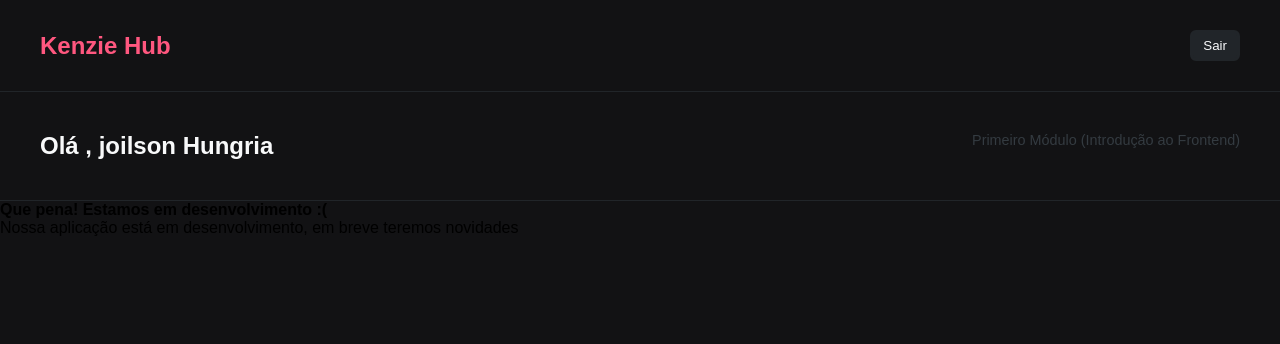
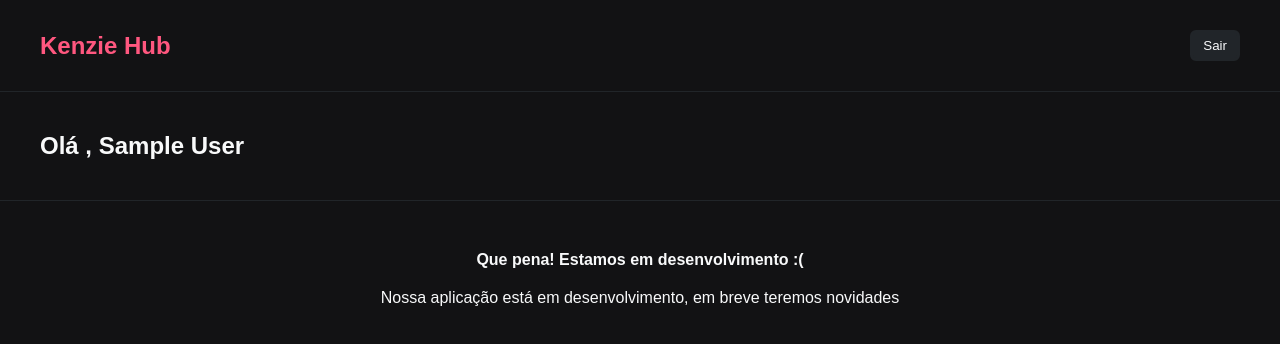
Before and after one commit to Kenzie-Academy-Brasil-Developers/entrega-kenzie-hub-jh, a React (Vite) app in the folder entrega-s3/: page /DashBoard in a window 1280 px wide. Shown: the top 344 px of the page. Built offline with nearby package versions, Linux system fonts and the light colour scheme; sample sign-in values are in the browser's storage.

Commit message:
corrigindo requisições da API

```diff
--- a/entrega-s3/src/Pages/Cadastro/StyleCadastro.js
+++ b/entrega-s3/src/Pages/Cadastro/StyleCadastro.js
@@ -5,7 +5,8 @@ export const StyleCadastro = styled.main`
     display: flex;
     flex-direction: column;
     margin-top: 10px;
-    gap: 20px;
+    gap: 15px;
+
 
 
     > div{
@@ -13,7 +14,7 @@ export const StyleCadastro = styled.main`
         align-items: center;
         justify-content: space-between;
         box-sizing: content-box;
-        width: 100%;
+        width: 95%;
         max-width: 369px;
         margin: 0 auto;
         margin-top: 50px;
@@ -27,11 +28,16 @@ export const StyleCadastro = styled.main`
 
         a{
             color: white;
-            padding: 10px;
+            padding: 10px 20px;
             background-color: var(--color-grey-2);
             border-radius: var(--radius-1);
             font-size: var(--font-title);
             box-sizing: content-box;
+            opacity: 80%;
+        }
+
+        a:hover{
+          opacity: 100%;
         }
 
     }
@@ -43,9 +49,9 @@ export const StyleCadastro = styled.main`
         justify-content: space-between;
         flex-direction: column;
 
-        gap: 20px;
+        gap: 15px;
 
-        width: 100vw;
+        width: 95vw;
         max-width: 369px;
 
         height: 100%;
@@ -54,7 +60,7 @@ export const StyleCadastro = styled.main`
         border-radius: var(--radius-1);
 
         box-sizing: border-box;
-        padding: 25px;
+        padding: 20px 30px;
 
         background-color: var(--color-grey-2);
 
@@ -108,6 +114,7 @@ export const StyleCadastro = styled.main`
             background-color: var(--color-grey-4);
             color: var(--color-grey-5) ;
             font-size: var(--font-title);
+            opacity: 80%;
         }
 
        .imputError{
@@ -120,4 +127,6 @@ export const StyleCadastro = styled.main`
     }
 
 
+
+
 `
--- a/entrega-s3/src/Pages/Cadastro/index.jsx
+++ b/entrega-s3/src/Pages/Cadastro/index.jsx
@@ -2,11 +2,7 @@ import { useForm } from "react-hook-form"
 import { yupResolver } from "@hookform/resolvers/yup"
 import * as yup from "yup"
 import { Link } from "react-router-dom"
-
-
 import {StyleCadastro} from "./StyleCadastro"
-
-import { useEffect } from "react"
 import { api } from "../../API/index.js"
 
 export const Cadastro = () => {
@@ -17,24 +13,23 @@ export const Cadastro = () => {
 
         email: yup.string().required("Preencha este campo")
             .email("Digite um email válido"),
-
         password: yup.string()
+            .required("Preencha este campo")
             .matches(/[a-z]/ , "Deve conter uma letra minuscula")
             .matches(/\d/ , "Deve conter ao menos 1 numero" )
             .matches(/[A-Z]/ , "Deve conter ao menos uma letra maiuscula")
             .matches(/\W|_/ , "Deve conter no minimo caracter especial")
-            .matches(/.{8,}/ , "Deve conter no minimo 8 caracters")
-            .required("Digite sua senha"),
+            .matches(/.{8,}/ , "Deve conter no minimo 8 caracters"),
 
         senhaComfirm: yup.string()
-            .oneOf([yup.ref("senha")] ,  "Comfirmar senha deve ser igual senha")
-            .required("Preencha este campo"),
+            .required("Preencha este campo")
+            .oneOf([yup.ref("password")] ,"Comfirmar senha deve ser igual senha"),
 
         bio: yup.string().required("Preencha este campo"),
 
         contact: yup.string().required("Preencha este campo"),
 
-        modulo: yup.string().required("Selecione um modulo"),
+        course_module: yup.string().required("Selecione um modulo"),
 
     })
 
@@ -44,15 +39,18 @@ export const Cadastro = () => {
 
     } )
 
-    const cadastro = async (Data) => {
+    const cadastro = async ({senhaComfirm, ...Data}) => {
+
+
 
        try{
-
-       console.log (await api.get("/users"))
+         console.log(senhaComfirm)
+         console.log(Data)
+         console.log(await api.post("/users" , Data))
 
        }catch (error) {
 
-        console.error(error.message)
+        console.error(error.response.data.message[0])
 
        }
 
@@ -74,7 +72,7 @@ export const Cadastro = () => {
 
                 <label  htmlFor="Nome">Nome</label>
                 <input {...register("name")} placeholder="Digite seu Nome" id="Nome" type="text" />
-                <span className="imputError">{errors.nome?.message}</span>
+                <span className="imputError">{errors.name?.message}</span>
 
                 <label htmlFor="Email">Email</label>
                 <input {...register("email")} placeholder="Digite sua Email" id="Email" type="text" />
@@ -82,7 +80,7 @@ export const Cadastro = () => {
 
                 <label htmlFor="Senha">Senha</label>
                 <input {...register("password")} placeholder="Digite sua Senha" id="Senha" type="password" />
-                <span className="imputError"> {errors.senha?.message} </span>
+                <span className="imputError"> {errors.password?.message} </span>
 
                 <label htmlFor="Senha">Confirmar Senha</label>
                 <input {...register("senhaComfirm")} placeholder="Digite novamente sua Senha" id="Senha" type="password" />
@@ -94,7 +92,7 @@ export const Cadastro = () => {
 
                 <label htmlFor="Contato">Contato</label>
                 <input {...register("contact")} placeholder="Opção de contato" id="Contato" type="text" />
-                <span className="imputError">  {errors.contato?.message} </span>
+                <span className="imputError">  {errors.contact?.message} </span>
 
                 <label htmlFor="Modulo">Módulo</label>
                 <select {...register("course_module")} placeholder="Selecionar módulo" id="Modulo" type="text">
@@ -102,8 +100,9 @@ export const Cadastro = () => {
                     <option value="Primeiro módulo (Introdução ao Frontend)">Primeiro módulo (Introdução ao Frontend)</option>
                     <option value="Segundo módulo (Frontend Avançado)">Segundo módulo (Frontend Avançado)</option>
                     <option value="Terceiro módulo (Introdução ao Backend)">Terceiro módulo (Introdução ao Backend)</option>
+                    <option value="Quarto módulo (Backend Avançado)">Quarto módulo (Backend Avançado)</option>
                 </select>
-                <span className="imputError">  {errors.modulo?.message} </span>
+                <span className="imputError">  {errors.course_module?.message} </span>
 
                 <button type="submit">Cadastrar</button>
 
--- a/entrega-s3/src/Pages/DashBoard/index.jsx
+++ b/entrega-s3/src/Pages/DashBoard/index.jsx
@@ -2,6 +2,7 @@ import { useEffect, useState } from "react"
 import { useNavigate } from "react-router-dom"
 import { Header } from "/src/componets/Header"
 import { UserImformation } from "../../componets/UserImformation"
+import { MainDash } from "../../componets/MainDash"
 export const DashBoard = () => {
 
        const [user , setUser] = useState(localStorage.getItem("@userLogin"))
@@ -16,16 +17,16 @@ export const DashBoard = () => {
 
         }
 
+
+
+
     }, [user])
 
     return (
          <>
             <Header setUser={setUser}/>
-            <UserImformation />
-
-
-            <h1>Que pena! Estamos em desenvolvimento :(</h1>
-            <p>Nossa aplicação está em desenvolvimento, em breve teremos novidades</p>
+            <UserImformation user={JSON.parse(user)} />
+            <MainDash />
         </>
     )
 
--- a/entrega-s3/src/Pages/Login/StyleLogin.js
+++ b/entrega-s3/src/Pages/Login/StyleLogin.js
@@ -4,6 +4,10 @@ export const StyleLogin = styled.main`
 
     margin-top: 100px;
     height: 100%;
+
+    @media (max-width: 600px) {
+        margin-top: 50px;
+    }
 
     h1{
         text-align: center;
@@ -20,7 +24,7 @@ export const StyleLogin = styled.main`
 
         gap: 25px;
 
-        width: 100vw;
+        width: 95%;
         max-width: 369px;
 
         height: 100%;
--- a/entrega-s3/src/Pages/Login/index.jsx
+++ b/entrega-s3/src/Pages/Login/index.jsx
@@ -30,8 +30,6 @@ export const Login = () => {
 
     } )
 
-
-
     const onSubmitLogin = async (data) => {
 
         try{
@@ -44,10 +42,7 @@ export const Login = () => {
         }catch (error) {
 
             console.error(error.message)
-
-
         }
-
 
     }
 
@@ -65,7 +60,7 @@ export const Login = () => {
                 <span className="imputError">{errors.email?.message}</span>
 
                 <label htmlFor="Senha">Senha</label>
-                <input {...register("password")} placeholder="Digite sua senha" id="Senha" type="text" />
+                <input {...register("password")} placeholder="Digite sua senha" id="Senha" type="password" />
                 <span className="imputError">{errors.senha?.message}</span>
 
                 <button>Entrar</button>
--- a/entrega-s3/src/Styles/GlobalStyle.js
+++ b/entrega-s3/src/Styles/GlobalStyle.js
@@ -12,6 +12,7 @@ body{
   width: 100vw;
 
   box-sizing: border-box;
+
 
   display: flex;
   flex-direction: column;
--- a/entrega-s3/src/componets/Header/index.jsx
+++ b/entrega-s3/src/componets/Header/index.jsx
@@ -5,7 +5,7 @@ export const Header = ({setUser}) => {
     const logout = ( ) => {
 
         localStorage.clear()
-        setUser(null)
+        setUser(false)
 
     }
 
--- /dev/null
+++ b/entrega-s3/src/componets/MainDash/MainDashStyled.js
@@ -0,0 +1,26 @@
+import styled from "styled-components";
+
+export const StyledMainDash = styled.div`
+
+  color :var(--color-grey-5) ;
+  display: flex;
+  flex-direction: column;
+  align-items: center;
+  margin: 50px 0;
+  gap: 20px ;
+
+
+  @media (max-width: 600px) {
+    padding: 10px;
+
+    h1{
+        font-size: 14px ;
+    }
+    p{
+        font-size: 12px;
+
+    }
+
+  }
+
+`
--- /dev/null
+++ b/entrega-s3/src/componets/MainDash/index.jsx
@@ -0,0 +1,15 @@
+import {StyledMainDash} from "./MainDashStyled"
+
+export const MainDash = () => {
+
+    return(
+
+        <StyledMainDash>
+            <h1>Que pena! Estamos em desenvolvimento :(</h1>
+            <p>Nossa aplicação está em desenvolvimento, em breve teremos novidades</p>
+        </StyledMainDash>
+
+    )
+
+
+}
--- a/entrega-s3/src/componets/UserImformation/UserImformationStyled.js
+++ b/entrega-s3/src/componets/UserImformation/UserImformationStyled.js
@@ -9,9 +9,11 @@ export const UserImformations = styled.section`
     div{
         display: flex;
         justify-content: space-between;
+        align-items: center;
         max-width: 1200px;
         margin: 0 auto;
         padding: 40px 30px;
+
 
         h1{
             font-size: 1.5rem;
@@ -19,8 +21,15 @@ export const UserImformations = styled.section`
         }
 
         span{
-            color: var(--color-grey-3);
+            color: var(--color-grey-4);
             font-size: 0.9rem;
+        }
+
+        @media (max-width: 600px) {
+
+            flex-direction: column;
+            gap: 10px;
+
         }
     }
 
--- a/entrega-s3/src/componets/UserImformation/index.jsx
+++ b/entrega-s3/src/componets/UserImformation/index.jsx
@@ -1,16 +1,26 @@
+import { useEffect } from "react"
 import {UserImformations} from "./UserImformationStyled"
 
-export const UserImformation = () => {
+export const UserImformation = ({user}) => {
+
+
+    if(user){
 
         return(
 
             <UserImformations>
                 <div>
-                <h1>Olá , joilson Hungria</h1>
-                <span>Primeiro Módulo (Introdução ao Frontend)</span>
+                    <h1>Olá , {user.user.name}</h1>
+                    <span>{user.user.course_module}</span>
                 </div>
             </UserImformations>
 
         )
 
+    }else{
+
+        return <></>
+
     }
+
+}
```
Lines whose indentation alone changed are shown as unchanged.
